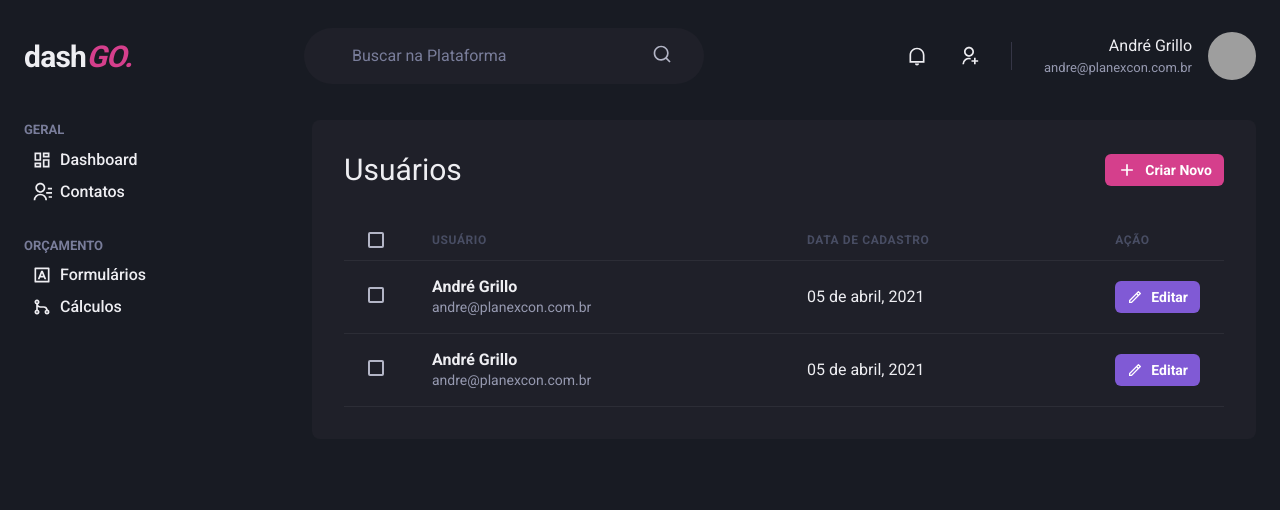
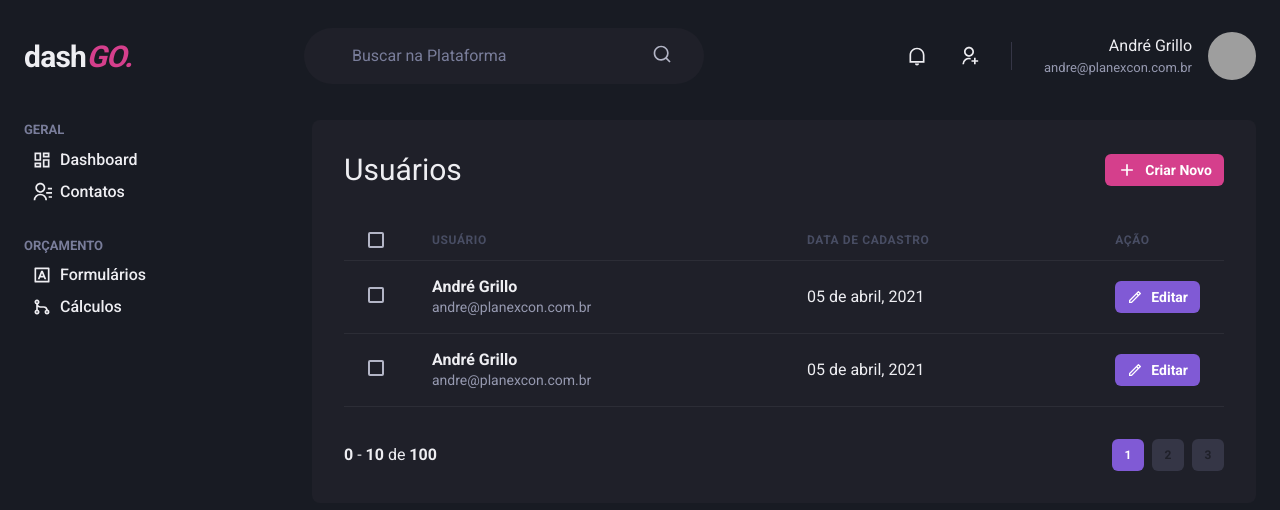
Before and after one commit to andrellgrillo/dashGo, a Next.js app: page /users in a window 1280 px wide. Shown: the top 510 px of the page. Built offline with nearby package versions, Linux system fonts and the light colour scheme; grey boxes are pictures that could not be loaded.

Commit message:
component Pagination initial

```diff
--- /dev/null
+++ b/src/components/pagination.tsx
@@ -0,0 +1,22 @@
+import { Box, Button, Stack } from "@chakra-ui/react";
+
+export function Pagination () {
+  return (
+    <Stack direction="row" spacing="6" mt="8" justify="space-between" align="center">
+      <Box>
+        <strong>0</strong> - <strong>10</strong> de <strong>100</strong>
+      </Box>
+      <Stack direction="row" spacing="2">
+        <Button size="sm" fontSize="xs" width="4" colorScheme="purple" disabled _disabled={{ bg: 'purple.500', cursor: 'default'}}>
+          1
+        </Button>
+        <Button size="sm" fontSize="xs" width="4" bg="gray.700" _hover={{ bg: 'gray.500'}}>
+          2
+        </Button>
+        <Button size="sm" fontSize="xs" width="4" bg="gray.700" _hover={{ bg: 'gray.500'}}>
+          3
+        </Button>
+      </Stack>
+    </Stack>
+  );
+}
--- a/src/pages/users/index.tsx
+++ b/src/pages/users/index.tsx
@@ -1,6 +1,7 @@
 import { Box, Button, Checkbox, Flex, Heading, Icon, Table, Tbody, Td, Text, Th, Thead, Tr } from "@chakra-ui/react";
 import { RiAddLine, RiPencilLine } from "react-icons/ri";
 import { Header } from "../../components/Header";
+import { Pagination } from "../../components/pagination";
 import { Sidebar } from "../../components/sidebar";
 
 export default function UserList() {
@@ -68,6 +69,7 @@
               </Tr>
             </Tbody>
           </Table>
+          <Pagination />
         </Box>
       </Flex>
     </Box>
```
